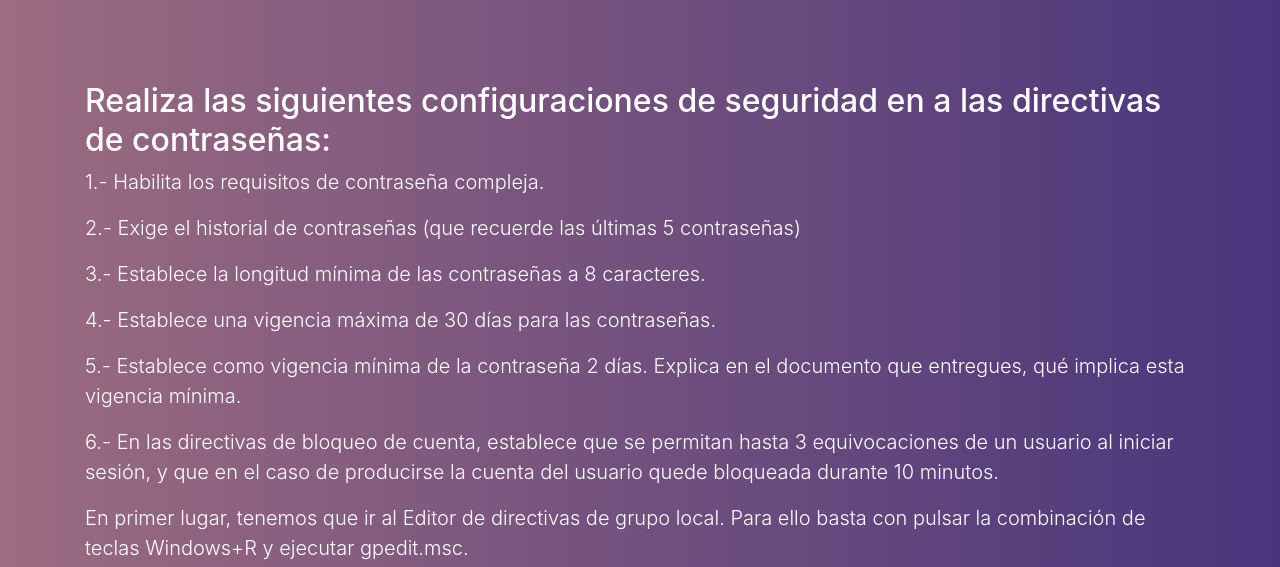
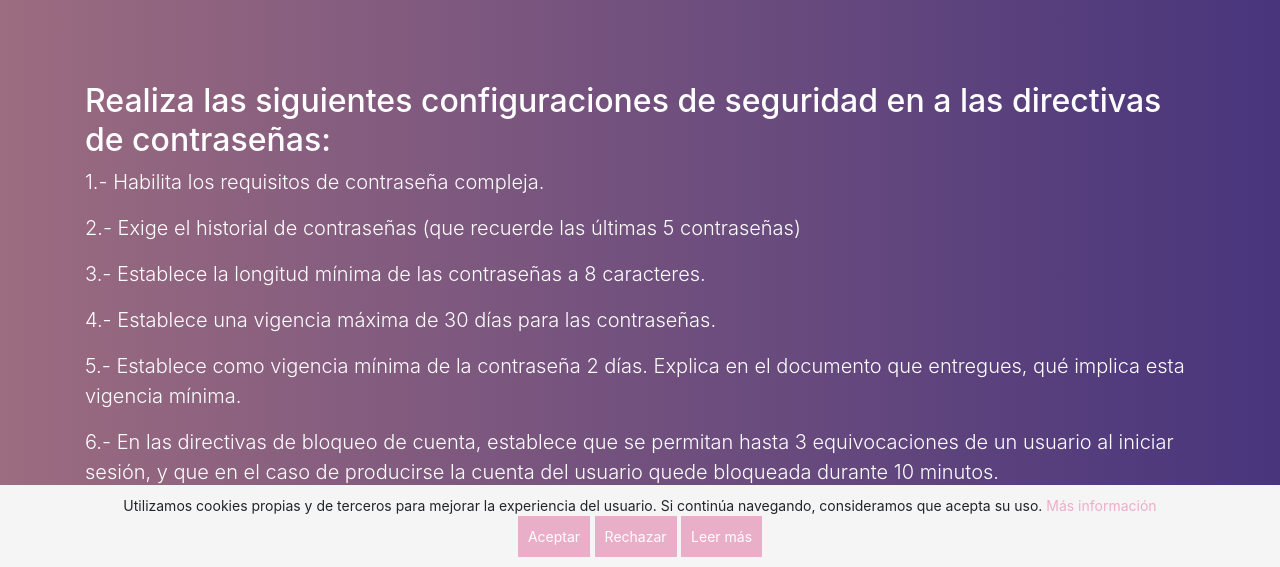
Before and after one commit to francobosg/francobosg.github.io, a plain HTML site: page virtualbox/windows/directivas-seguridad-local/index.html in a window 1280 px wide. Shown: the part 233-800 px from the top of the page. Drawn offline with nearby package versions, Linux system fonts and the light colour scheme.

Commit message:
Update styles.css

```diff
--- a/virtualbox/windows/directivas-seguridad-local/src/css/styles.css
+++ b/virtualbox/windows/directivas-seguridad-local/src/css/styles.css
@@ -1,3 +1,37 @@
+
+  .cookie-banner {
+    position: fixed;
+    bottom: 0;
+    left: 0;
+    right: 0;
+    background-color: #f5f5f5;
+    padding: 10px;
+    text-align: center;
+  }
+
+  .cookie-banner p {
+    margin: 0;
+    font-size: 14px;
+    line-height: 1.5;
+  }
+
+  .cookie-banner a {
+    color: #eaafc8;
+  }
+  .cookie-banner button:hover {
+    color: rgb(143, 20, 71);
+  }
+
+  .cookie-banner button {
+    background-color: #eaafc8;
+    border: none;
+    color: #fff;
+    padding: 10px;
+    font-size: 14px;
+    cursor: pointer;
+  }
+
+
 
 
 
```
